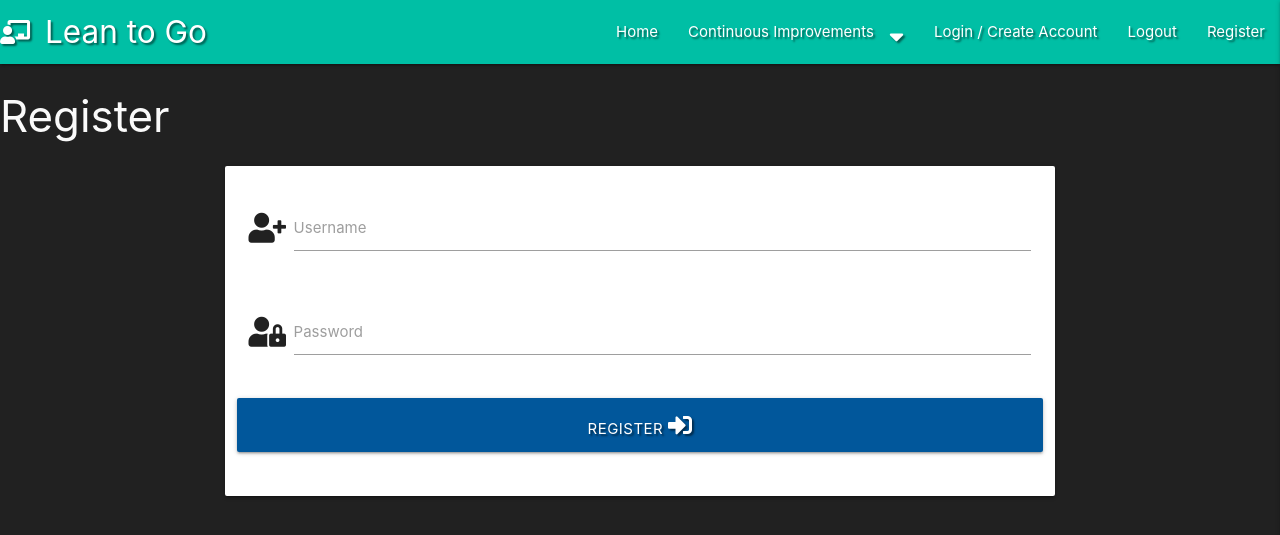
After one commit to Axel713/lean-to-go, a Flask app: page /register in a window 1280 px wide. The commit adds this page. Shown: the top 535 px of the page. Run offline with Flask 2, Linux system fonts and the light colour scheme; some libraries are stand-ins or nearby versions.

Commit message:
Adds registration template in independent html template.

```diff
--- a/app.py
+++ b/app.py
@@ -4,6 +4,7 @@ from flask import (
     redirect, request, session, url_for)
 from flask_pymongo import PyMongo
 from bson.objectid import ObjectId
+from werkzeug.security import generate_password_hash, check_password_hash
 if os.path.exists("env.py"):
     import env
 
@@ -27,6 +28,11 @@ def get_tasks():
     return render_template("tasks.html", tasks=tasks)
 
 
+@app.route("/register", methods=["GET", "POST"])
+def register():
+    return render_template("register.html")
+
+
 if __name__ == "__main__":
     app.run(host=os.environ.get("IP"),
             port=int(os.environ.get("PORT")),
--- a/static/css/style.css
+++ b/static/css/style.css
@@ -11,3 +11,7 @@ body {
 .text-shadow {
     text-shadow: 2px 2px 2px rgba(0, 0, 0, 0.5);
 }
+
+.card-panel {
+    color: #212121;
+}
--- a/templates/base.html
+++ b/templates/base.html
@@ -35,6 +35,7 @@
                             class="fas fa-sort-down right"></i></a></li>
                     <li><a href="#">Login / Create Account</a></li>
                     <li><a href="#">Logout</a></li>
+                    <li><a href="{{ url_for('register') }}">Register</a></li>
                 </ul>
             </div>
         </nav>
@@ -52,6 +53,7 @@
                             class="fas fa-sort-down right"></i></a></li>
             <li><a href="#">Login / Create Account</a></li>
             <li><a href="#">Logout</a></li>
+            <li><a href="{{ url_for('register') }}">Register</a></li>
         </ul>
     </header>
 
--- /dev/null
+++ b/templates/register.html
@@ -0,0 +1,35 @@
+{% extends "base.html" %}
+{% block content %}
+
+    <h3>Register</h3>
+
+    <div class="row">
+        <form class="col s12 m8 offset-m2" method="POST" action="{{ url_for('register') }}" >
+            <div class="card-panel">
+                <!-- username field -->
+                <div class="row">
+                    <div class="input-field col s12">
+                        <i class="fas fa-user-plus prefix"></i>
+                        <input id="username" name="username" type="text" class="validate">
+                        <label for="username">Username</label>
+                    </div>
+                </div>
+                <!-- password field -->
+                <div class="row">
+                    <div class="input-field col s12">
+                        <i class="fas fa-user-lock prefix"></i>
+                        <input id="password" name="password" type="password" class="validate">
+                        <label for="password">Password</label>
+                    </div>
+                </div>
+                <!-- register button -->
+                <div class="row">
+                    <button type="submit" class="col s12 btn-large light-blue darken-4 text-shadow">
+                        Register <i class="fas fa-sign-in-alt"></i>
+                    </button>
+                </div>
+            </div>
+        </form>
+    </div>
+
+{% endblock %}
```
